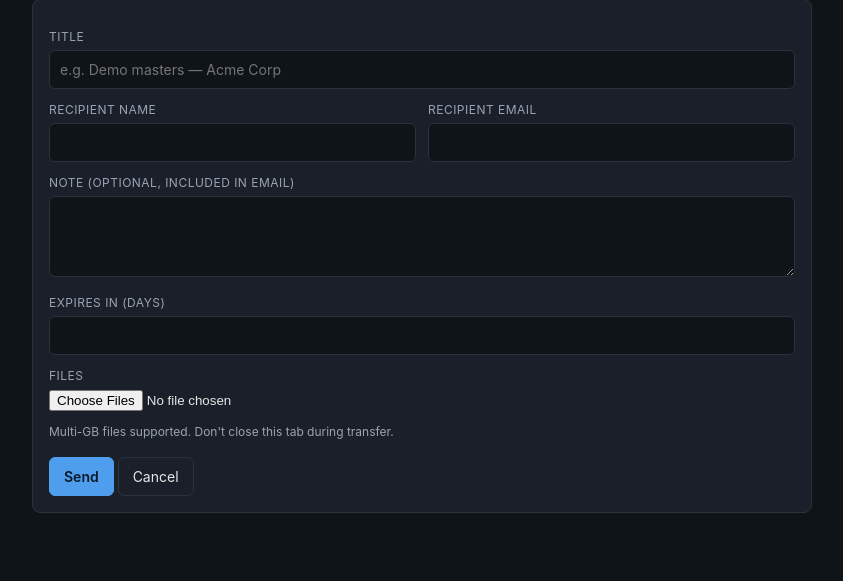
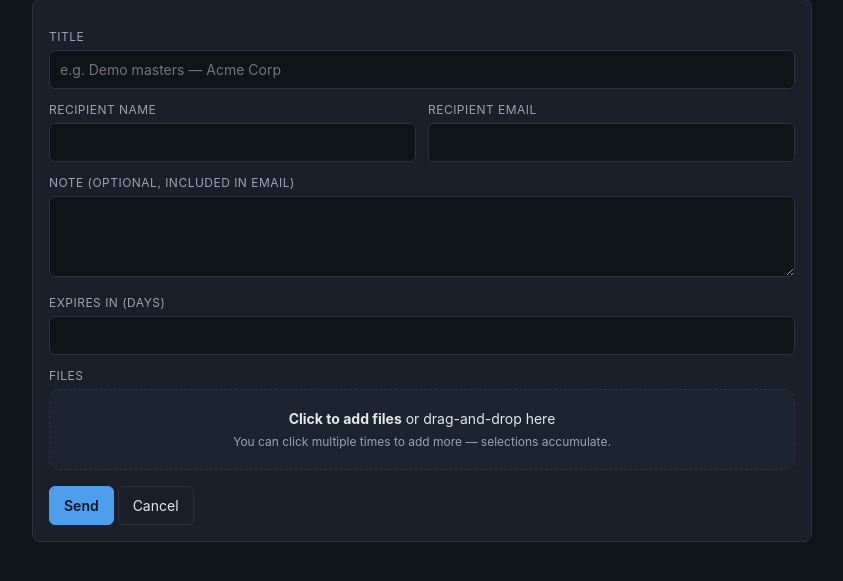
Before and after one commit to bokelleher/speedyfiles, a FastAPI app: template app/templates/pages/package_new_outbound.html in a window 1280 px wide. Shown: the part 71-652 px from the top of the page, without its empty margins (78-921 px from the left). Run offline with FastAPI, Linux system fonts and the light colour scheme; the template is opened without the code that fills it: most values are stand-ins (such as "Sample title", 1, 10 or a date in 2020); parts of the project's set-up code (start-up, migrations or seed data) failed here and were passed over; some libraries are stand-ins or nearby versions.

Commit message:
fix(outbound): file selections accumulate instead of replacing
The native <input type=file multiple> replaces its selection each time
the picker opens, so 'pick 1 file, then go back and pick 2 more' ended
up sending only the second batch (2 files) — the first file was
silently lost.

This rewrites the file-selection UX:

- Maintain a JS-side running selection (state.files); the native input
  is just an event source. Each picker change APPENDS to the running
  list with dedupe on (name, size, lastModified).
- New drag-and-drop dropzone wraps the (visually-hidden) input. Click
  anywhere on it to open the picker; drop files anywhere on it to add.
- Selection preview lists every file with an × button to remove, plus
  a 'Clear all' button.
- 'Click multiple times to add more — selections accumulate.' helper
  text under the dropzone makes the new behavior explicit.
- picker.value = '' after each change so the SAME file can be re-added
  later (the change event wouldn't fire otherwise).
- Submit reads from state.files, not picker.files.

Also kept the previous robustness improvements: per-file status,
numbered rows, 2xx accepted, console diagnostics with [speedyfiles]
prefix, and visible per-file error reports.

```diff
--- a/app/templates/pages/package_new_outbound.html
+++ b/app/templates/pages/package_new_outbound.html
@@ -24,16 +24,34 @@
       <input type="number" name="ttl_days" value="{{ default_ttl_days }}" min="1" max="90" required>
     </div>
   </div>
+
   <label>Files</label>
-  <input type="file" id="file-picker" name="files" multiple required>
-  <p class="muted" style="font-size:12px">Multi-GB files supported. Don't close this tab during transfer.</p>
+  <!-- Drag-drop zone wraps the (visually-hidden) file input + an "Add files" button -->
+  <div id="dropzone" tabindex="0"
+       style="padding:18px; border:1.5px dashed var(--border); border-radius:10px;
+              background:rgba(94,198,255,0.03); text-align:center; cursor:pointer;
+              transition: all 0.15s ease;">
+    <input type="file" id="file-picker" name="files" multiple
+           style="position:absolute; left:-9999px; width:1px; height:1px; opacity:0;">
+    <div style="font-size:14px; color:var(--fg)">
+      <b>Click to add files</b> or drag-and-drop here
+    </div>
+    <div class="muted" style="font-size:12px; margin-top:4px">
+      You can click multiple times to add more — selections accumulate.
+    </div>
+  </div>
 
-  <!-- Selection preview (visible as soon as files are picked) -->
-  <div id="selection-summary" style="display:none; margin-top:10px; padding:10px 12px;
+  <!-- Live selection list (visible as soon as files are picked) -->
+  <div id="selection-summary" style="display:none; margin-top:12px; padding:12px 14px;
                                      border:1px solid var(--border); border-radius:8px;
                                      background:rgba(94,198,255,0.04)">
-    <div style="font-size:13px"><b id="sel-count">0</b> file<span id="sel-plural">s</span> selected · total <b id="sel-bytes">0 B</b></div>
-    <div id="sel-list" class="muted" style="font-size:12px; margin-top:6px; max-height:160px; overflow-y:auto"></div>
+    <div style="display:flex; justify-content:space-between; align-items:baseline; margin-bottom:8px">
+      <div style="font-size:13px"><b id="sel-count">0</b> file<span id="sel-plural">s</span> queued · total <b id="sel-bytes">0 B</b></div>
+      <button type="button" id="sel-clear" class="btn"
+              style="padding:3px 10px; font-size:12px">Clear all</button>
+    </div>
+    <div id="sel-list" style="font-size:13px; max-height:240px; overflow-y:auto;
+                              border-top:1px solid var(--border); padding-top:8px"></div>
   </div>
 
   <div id="upload-list" style="margin-top:12px"></div>
@@ -50,10 +68,32 @@
 </form>
 </div>
 
+<style>
+  #dropzone:hover { border-color: var(--accent); background: rgba(94,198,255,0.06); }
+  #dropzone.dragover {
+    border-color: var(--accent-2); background: rgba(94,198,255,0.12);
+    transform: scale(1.005);
+  }
+  .sel-item {
+    display: flex; align-items: center; gap: 10px; padding: 6px 0;
+    border-bottom: 1px dotted var(--border);
+  }
+  .sel-item:last-child { border-bottom: none; }
+  .sel-item .name { flex: 1; min-width: 0; overflow: hidden;
+                    text-overflow: ellipsis; white-space: nowrap; }
+  .sel-item .size { color: var(--muted); font-size: 12px; }
+  .sel-item .remove {
+    background: none; border: none; color: var(--danger); cursor: pointer;
+    font-size: 18px; padding: 0 4px; line-height: 1; opacity: 0.6;
+  }
+  .sel-item .remove:hover { opacity: 1; }
+</style>
+
 <script>
 (function() {
   const form      = document.getElementById('outbound-form');
   const picker    = document.getElementById('file-picker');
+  const dropzone  = document.getElementById('dropzone');
   const list      = document.getElementById('upload-list');
   const overall   = document.getElementById('overall');
   const overallBar = document.getElementById('overall-bar');
@@ -66,9 +106,9 @@
   const selBytes  = document.getElementById('sel-bytes');
   const selList   = document.getElementById('sel-list');
   const selPlural = document.getElementById('sel-plural');
+  const selClear  = document.getElementById('sel-clear');
 
   function log(...args) { try { console.log('[speedyfiles]', ...args); } catch(e) {} }
-
   function fmt(n) {
     const u=['B','KB','MB','GB','TB']; let i=0;
     while (n>=1024 && i<u.length-1) { n/=1024; i++; }
@@ -88,9 +128,49 @@
     return String(s).replace(/[&<>"]/g, c => ({'&':'&amp;','<':'&lt;','>':'&gt;','"':'&quot;'}[c]));
   }
 
-  // ---- selection preview (live as user picks files) ----
+  // ============================================================
+  // SELECTION STATE — running list, append-on-pick, dedupe
+  //
+  // The native <input type=file multiple> REPLACES its selection each
+  // time the picker opens — so the naive UX would silently drop the
+  // user's previous picks. We keep our own array and treat each
+  // change/drop event as "add these to the running selection".
+  // ============================================================
+  const state = { files: [] };
+  function fileKey(f) {
+    // Best identity we have for a File without reading bytes:
+    return f.name + '|' + f.size + '|' + (f.lastModified || 0);
+  }
+
+  function addFiles(newFiles) {
+    const before = state.files.length;
+    const seen = new Set(state.files.map(fileKey));
+    let added = 0, duped = 0;
+    for (const f of newFiles) {
+      const k = fileKey(f);
+      if (seen.has(k)) { duped++; continue; }
+      state.files.push(f); seen.add(k); added++;
+    }
+    log(`add: ${newFiles.length} new (${added} added, ${duped} dupes) → ${state.files.length} total`);
+    refreshSelectionPreview();
+    return added;
+  }
+
+  function removeFileAt(idx) {
+    if (idx < 0 || idx >= state.files.length) return;
+    const removed = state.files.splice(idx, 1)[0];
+    log(`remove: ${removed.name} → ${state.files.length} total`);
+    refreshSelectionPreview();
+  }
+
+  function clearFiles() {
+    state.files = [];
+    log('cleared selection');
+    refreshSelectionPreview();
+  }
+
   function refreshSelectionPreview() {
-    const files = Array.from(picker.files || []);
+    const files = state.files;
     if (!files.length) {
       summary.style.display = 'none';
       return;
@@ -101,14 +181,61 @@
     const total = files.reduce((a, f) => a + f.size, 0);
     selBytes.textContent = fmt(total);
     selList.innerHTML = files.map((f, i) =>
-      `<div>${i + 1}. ${escapeHtml(f.name)} · <span class="muted">${fmt(f.size)}</span></div>`
-    ).join('');
-    log(`selection: ${files.length} files, total ${fmt(total)}`,
-        files.map(f => ({ name: f.name, size: f.size })));
+      `<div class="sel-item">
+         <div class="name">${i + 1}. ${escapeHtml(f.name)}</div>
+         <div class="size">${fmt(f.size)}</div>
+         <button type="button" class="remove" data-idx="${i}" title="Remove">×</button>
+       </div>`).join('');
+    selList.querySelectorAll('button.remove').forEach(btn => {
+      btn.addEventListener('click', () => removeFileAt(parseInt(btn.dataset.idx, 10)));
+    });
   }
-  picker.addEventListener('change', refreshSelectionPreview);
 
-  // ---- progress rows ----
+  // ============================================================
+  // INPUTS — file picker + drag-drop + click-to-open
+  // ============================================================
+  picker.addEventListener('change', () => {
+    const newFiles = Array.from(picker.files || []);
+    addFiles(newFiles);
+    // Reset so the SAME file can be picked again later (the change event
+    // wouldn't fire otherwise); also so the form's native FormData doesn't
+    // re-include these.
+    picker.value = '';
+  });
+
+  // Clicking anywhere on the dropzone opens the file picker. Skip when
+  // the click originated inside the file-input itself (defensive).
+  dropzone.addEventListener('click', (e) => {
+    if (e.target === picker) return;
+    picker.click();
+  });
+  dropzone.addEventListener('keydown', (e) => {
+    if (e.key === 'Enter' || e.key === ' ') { e.preventDefault(); picker.click(); }
+  });
+
+  // Drag-and-drop
+  ['dragenter', 'dragover'].forEach(evt =>
+    dropzone.addEventListener(evt, (e) => {
+      e.preventDefault(); e.stopPropagation();
+      dropzone.classList.add('dragover');
+    })
+  );
+  ['dragleave', 'drop'].forEach(evt =>
+    dropzone.addEventListener(evt, (e) => {
+      e.preventDefault(); e.stopPropagation();
+      dropzone.classList.remove('dragover');
+    })
+  );
+  dropzone.addEventListener('drop', (e) => {
+    const files = Array.from(e.dataTransfer.files || []);
+    if (files.length) addFiles(files);
+  });
+
+  selClear.addEventListener('click', clearFiles);
+
+  // ============================================================
+  // UPLOAD
+  // ============================================================
   let rows = [];
   let totalBytes = 0;
 
@@ -151,9 +278,7 @@
   function uploadOne(pkgId, row) {
     return new Promise((resolve, reject) => {
       const file = row._file;
-      if (!file) {
-        return reject(new Error('missing file reference on row ' + row._index));
-      }
+      if (!file) return reject(new Error('missing file reference on row ' + row._index));
       const xhr = new XMLHttpRequest();
       const fd = new FormData();
       fd.append('file', file);
@@ -178,7 +303,6 @@
         updateOverall();
       };
       xhr.onload = () => {
-        // Accept any 2xx as success
         if (xhr.status >= 200 && xhr.status < 300) {
           bar.style.width = '100%';
           row._loaded = file.size;
@@ -208,7 +332,6 @@
       };
       xhr.onabort = () => {
         status.innerHTML = '<span class="danger">aborted</span>';
-        log(`[${row._index + 1}/${rows.length}] ABORTED: ${file.name}`);
         reject(new Error('aborted: ' + file.name));
       };
       xhr.open('POST', '/dash/packages/' + encodeURIComponent(pkgId)
@@ -219,13 +342,10 @@
 
   form.addEventListener('submit', async (e) => {
     e.preventDefault();
-
-    // Snapshot the file selection IMMEDIATELY into a stable array so any
-    // later state change in the picker can't affect us.
-    const files = Array.from(picker.files || []);
-    log(`submit: ${files.length} file(s) selected`);
+    const files = state.files.slice();   // stable snapshot
+    log(`submit: ${files.length} file(s) queued`);
     if (!files.length) {
-      statusEl.innerHTML = '<span class="danger">no files selected</span>';
+      statusEl.innerHTML = '<span class="danger">Add at least one file before sending.</span>';
       return;
     }
 
@@ -262,7 +382,8 @@
     }
 
     if (errors.length) {
-      const lines = errors.map(e => `  • file ${e.index} (${escapeHtml(e.name)}): ${escapeHtml(e.message)}`).join('<br>');
+      const lines = errors.map(e =>
+        `  • file ${e.index} (${escapeHtml(e.name)}): ${escapeHtml(e.message)}`).join('<br>');
       statusEl.innerHTML =
         `<span class="danger">${errors.length} of ${rows.length} file(s) failed.</span><br>` +
         `<span class="muted" style="font-size:12px">${lines}</span><br>` +
@@ -271,7 +392,7 @@
       return;
     }
 
-    // Summary line — total bytes + total time + avg rate
+    // Summary
     const totalDur = rows.reduce((a, r) => a + (r._duration_ms || 0), 0);
     if (totalDur > 0) {
       const avgBps = totalBytes * 1000 / totalDur;
```
